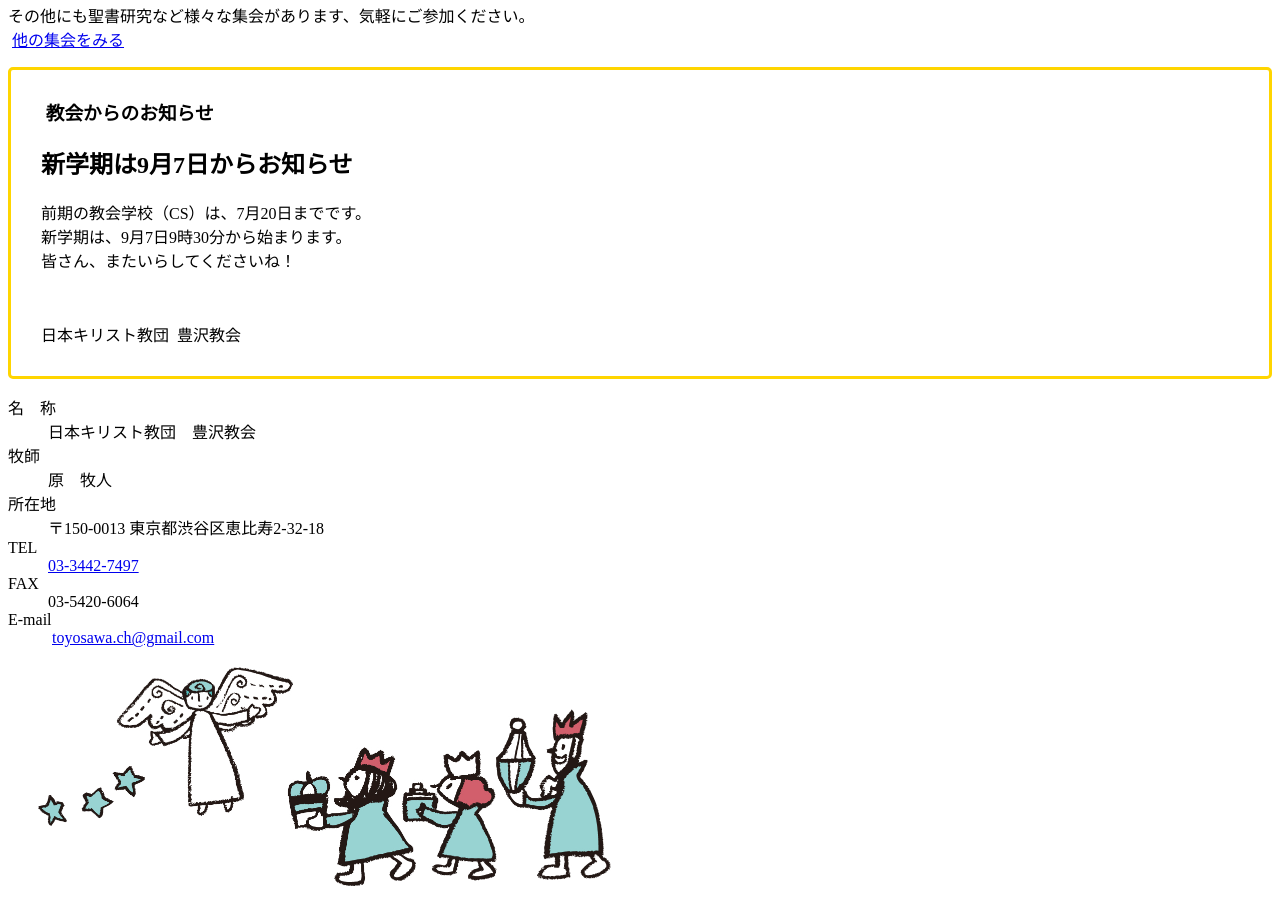
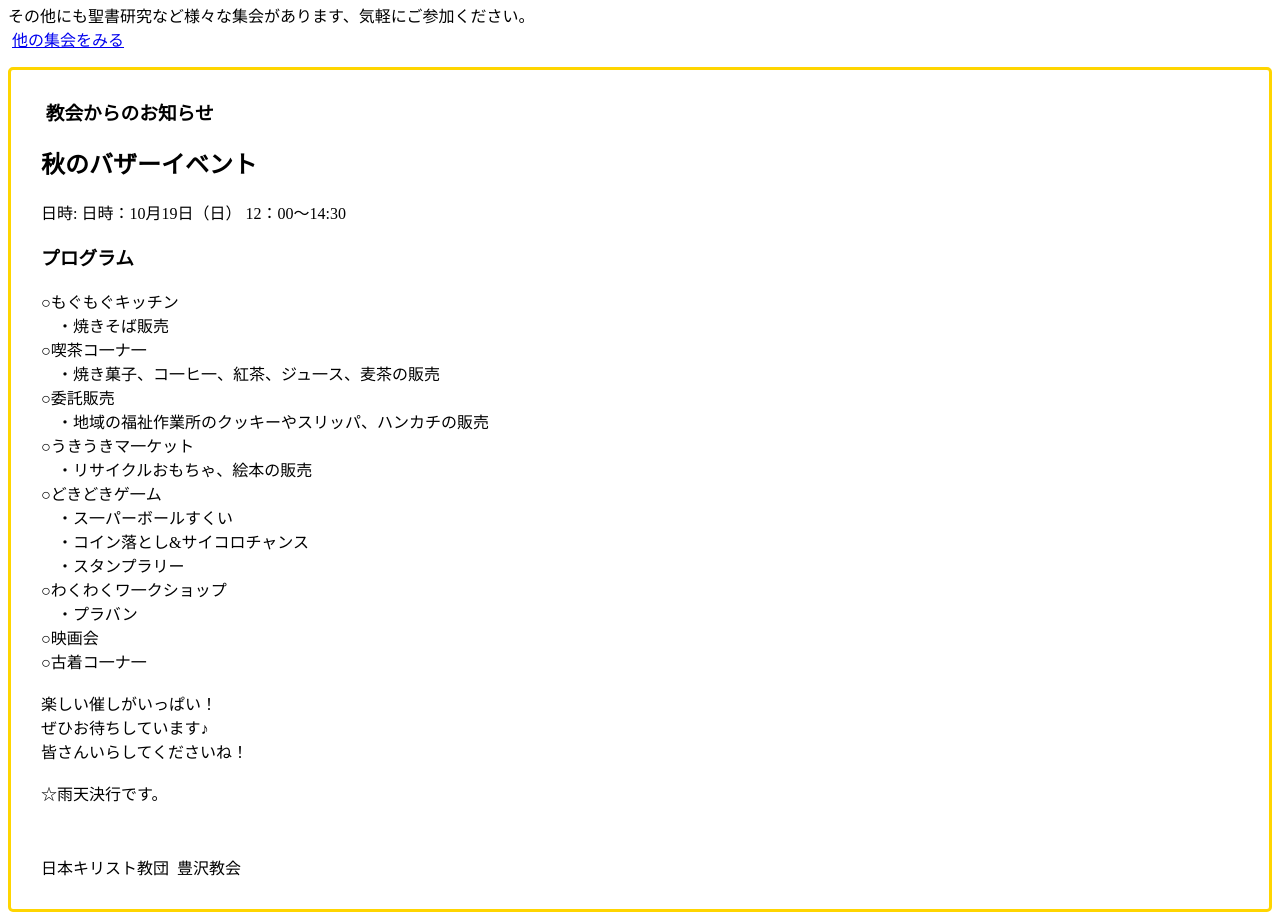
Before and after one commit to conbufan/toyosawa-church, a website with bundled scripts: page public/index.html in a window 1280 px wide. Shown: the part 1528-2440 px from the top of the page. Built offline with nearby package versions, Linux system fonts and the light colour scheme; a web font is replaced by a local one.

Commit message:
2025 buzzer

```diff
--- a/public/index.html
+++ b/public/index.html
@@ -89,14 +89,34 @@
 					<h1 class="icon-bell" style="font-weight: bold;">&nbsp;教会からのお知らせ</h1>
 
 					<div class="xxx-flex00_00">
-						<h2 class="yellowgreen">新学期は9月7日から<span class="tag-yellowgreen">お知らせ</span></h2>
-						<!--<div class="datetime">
-							日時: 6月29日（日）13時〜<br>
-						</div>-->
+						<h2 class="yellowgreen">秋のバザー<span class="tag-yellowgreen">イベント</span></h2>
+						<div class="datetime">
+							日時: 日時：10月19日（日） 12：00〜14:30<br>
+						</div>
+						<h3>プログラム</h3>
 						<p>
-							前期の教会学校（CS）は、7月20日までです。<br>
-							新学期は、9月7日9時30分から始まります。<br>
-							皆さん、またいらしてくださいね！
+							○もぐもぐキッチン<br>
+							　・焼きそば販売<br>
+							○喫茶コ一ナ一<br>
+							　・焼き菓子、コ一ヒ一、紅茶、ジュ一ス、麦茶の販売<br>
+							○委託販売<br>
+							　・地域の福祉作業所のクッキーやスリッパ、ハンカチの販売<br>
+							○うきうきマ一ケット<br>
+							　・リサイクルおもちゃ、絵本の販売<br>
+							○どきどきゲ一ム<br>
+							　・ス一パーボールすくい<br>
+							　・コイン落とし&サイコロチャンス<br>
+							　・スタンプラリー<br>
+							○わくわくワ一クショップ<br>
+							　・プラバン<br>
+							○映画会<br>
+							○古着コ一ナ一<br>
+							<br>
+							楽しい催しがいっぱい！<br>
+							ぜひお待ちしています♪<br>
+							皆さんいらしてくださいね！<br>
+							<br>
+							☆雨天決行です。
 						</p>
 					</div>
 
```
Also changed, not shown: 1 other file.
